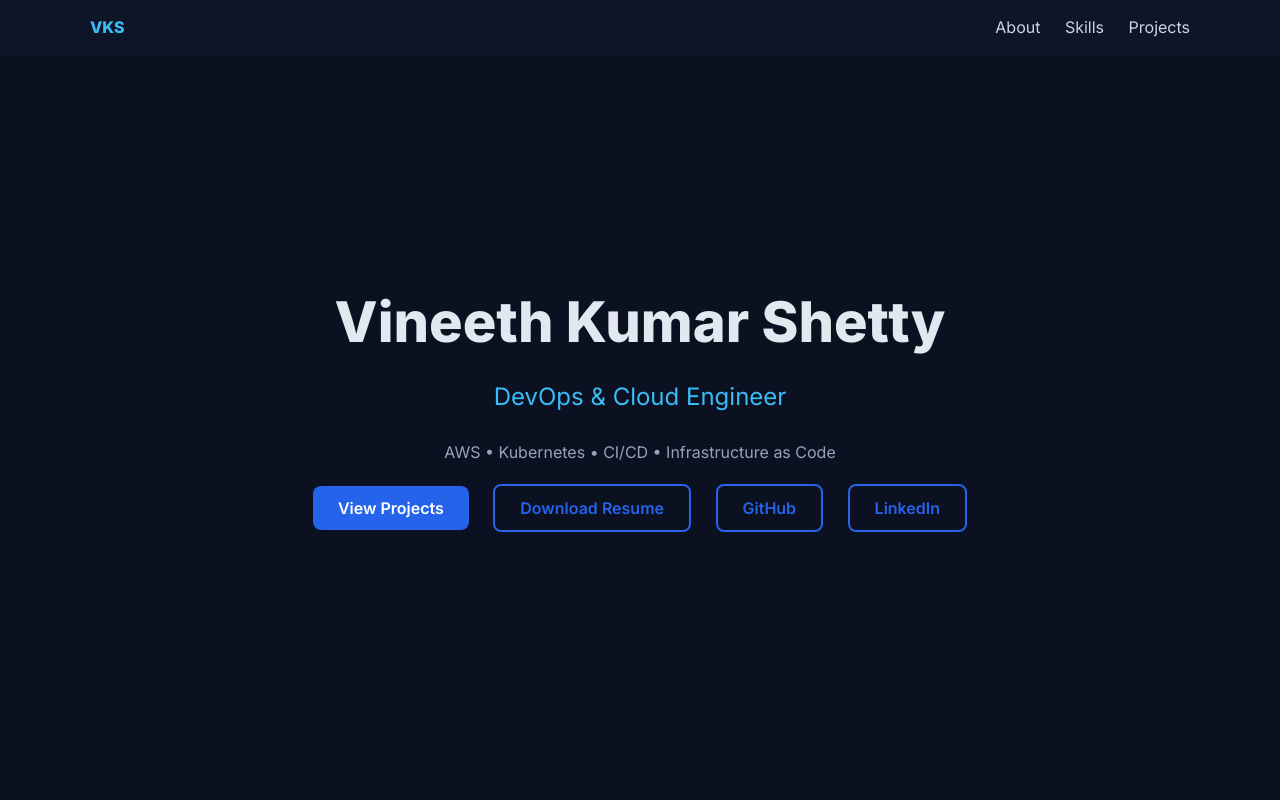
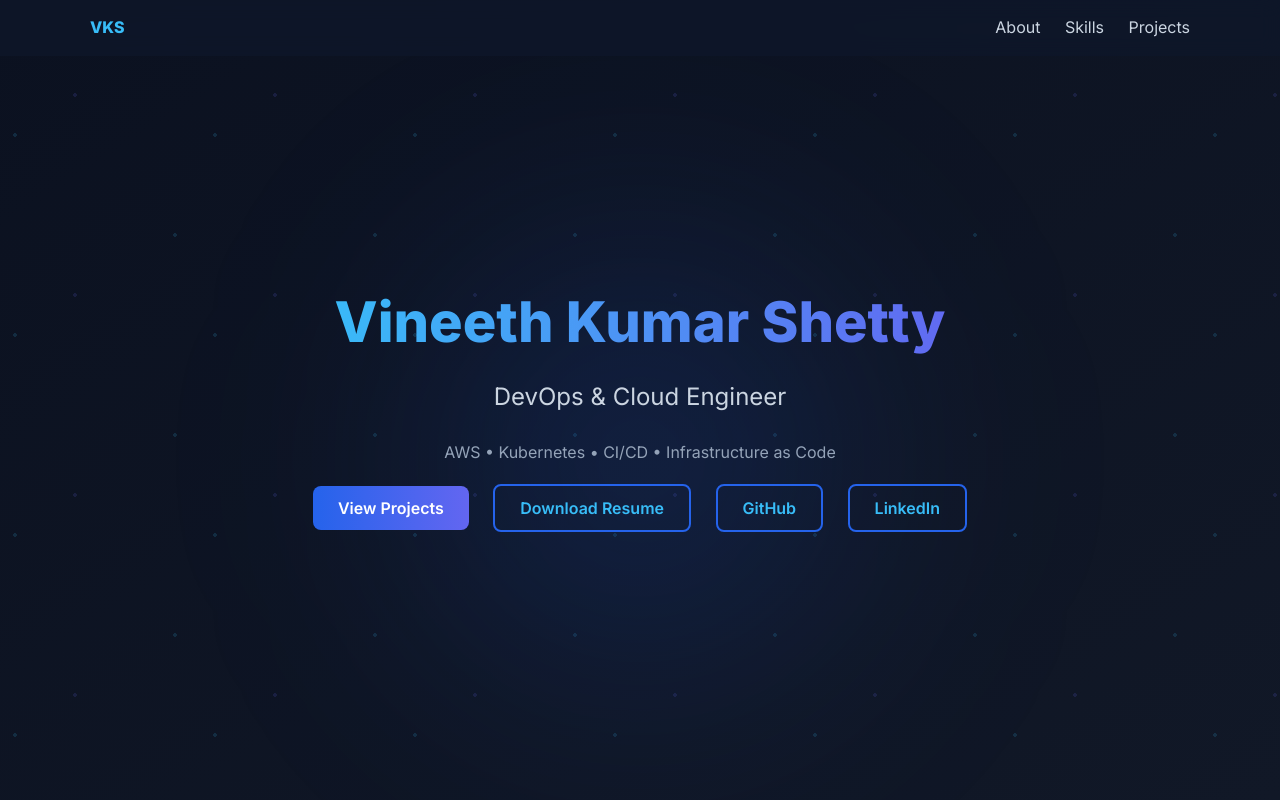
Before and after one commit to vneethshetty/vineeth-portfolio, a plain HTML site: page index.html in a window 1280 px wide. Shown: the top 800 px of the page. Drawn offline with Linux system fonts and the light colour scheme.

Commit message:
Added premium cloud infrastructure animated background

```diff
--- a/styles.css
+++ b/styles.css
@@ -5,9 +5,10 @@ body {
   color: #e2e8f0;
   line-height: 1.6;
   scroll-behavior: smooth;
+  overflow-x: hidden;
 }
 
-/* NAVBAR */
+/* ================= NAVBAR ================= */
 .navbar {
   position: fixed;
   width: 100%;
@@ -41,7 +42,7 @@ body {
   color: #38bdf8;
 }
 
-/* HERO */
+/* ================= HERO ================= */
 .hero {
   position: relative;
   min-height: 100vh;
@@ -49,24 +50,43 @@ body {
   justify-content: center;
   align-items: center;
   text-align: center;
+  background: linear-gradient(to bottom right, #0b1120, #111827);
   overflow: hidden;
-  background: #0b1120;
   padding: 0 20px;
 }
 
-.hero-overlay {
+/* CLOUD GRID LAYER */
+.hero::before {
+  content: "";
   position: absolute;
   width: 200%;
   height: 200%;
-  background-image: radial-gradient(#1e293b 1px, transparent 1px);
-  background-size: 40px 40px;
-  animation: moveGrid 40s linear infinite;
-  opacity: 0.15;
+  background-image:
+    radial-gradient(circle at 20% 30%, rgba(56,189,248,0.15) 2px, transparent 2px),
+    radial-gradient(circle at 70% 60%, rgba(99,102,241,0.15) 2px, transparent 2px),
+    radial-gradient(circle at 40% 80%, rgba(56,189,248,0.15) 2px, transparent 2px);
+  background-size: 200px 200px;
+  animation: moveBackground 60s linear infinite;
+  z-index: 0;
 }
 
-@keyframes moveGrid {
+@keyframes moveBackground {
   from { transform: translate(0,0); }
-  to { transform: translate(-200px, -200px); }
+  to { transform: translate(-300px, -300px); }
+}
+
+/* GLOW EFFECT */
+.hero::after {
+  content: "";
+  position: absolute;
+  width: 600px;
+  height: 600px;
+  background: radial-gradient(circle, rgba(37,99,235,0.25), transparent 70%);
+  top: 20%;
+  left: 50%;
+  transform: translateX(-50%);
+  filter: blur(120px);
+  z-index: 0;
 }
 
 .hero-content {
@@ -91,12 +111,15 @@ body {
   font-size: 3.5rem;
   font-weight: 800;
   margin: 0;
+  background: linear-gradient(90deg, #38bdf8, #6366f1);
+  -webkit-background-clip: text;
+  -webkit-text-fill-color: transparent;
 }
 
 .subtitle {
   font-size: 1.5rem;
-  color: #38bdf8;
   margin-top: 10px;
+  color: #cbd5e1;
 }
 
 .tagline {
@@ -104,13 +127,13 @@ body {
   color: #94a3b8;
 }
 
+/* ================= BUTTONS ================= */
 .buttons {
   margin-top: 30px;
 }
 
-/* BUTTONS */
 .btn-primary {
-  background: #2563eb;
+  background: linear-gradient(90deg, #2563eb, #6366f1);
   padding: 12px 25px;
   border-radius: 8px;
   text-decoration: none;
@@ -121,8 +144,8 @@ body {
 }
 
 .btn-primary:hover {
-  background: #1d4ed8;
-  transform: translateY(-3px);
+  transform: translateY(-4px);
+  box-shadow: 0 10px 25px rgba(37,99,235,0.4);
 }
 
 .btn-outline {
@@ -130,7 +153,7 @@ body {
   padding: 12px 25px;
   border-radius: 8px;
   text-decoration: none;
-  color: #2563eb;
+  color: #38bdf8;
   margin: 10px;
   font-weight: 600;
   transition: 0.3s ease;
@@ -141,23 +164,11 @@ body {
   color: white;
 }
 
-/* SECTIONS */
+/* ================= SECTIONS ================= */
 section {
-  padding: 80px 20px;
+  padding: 100px 20px;
   max-width: 1000px;
   margin: auto;
-  animation: sectionFade 1s ease forwards;
-}
-
-@keyframes sectionFade {
-  from {
-    opacity: 0;
-    transform: translateY(30px);
-  }
-  to {
-    opacity: 1;
-    transform: translateY(0);
-  }
 }
 
 h2 {
@@ -192,7 +203,8 @@ h2 {
 }
 
 .project-card:hover {
-  transform: translateY(-5px);
+  transform: translateY(-6px);
+  box-shadow: 0 15px 35px rgba(37,99,235,0.3);
 }
 
 .project-card a {
@@ -201,6 +213,7 @@ h2 {
   font-weight: 600;
 }
 
+/* FOOTER */
 footer {
   text-align: center;
   padding: 40px;
```
